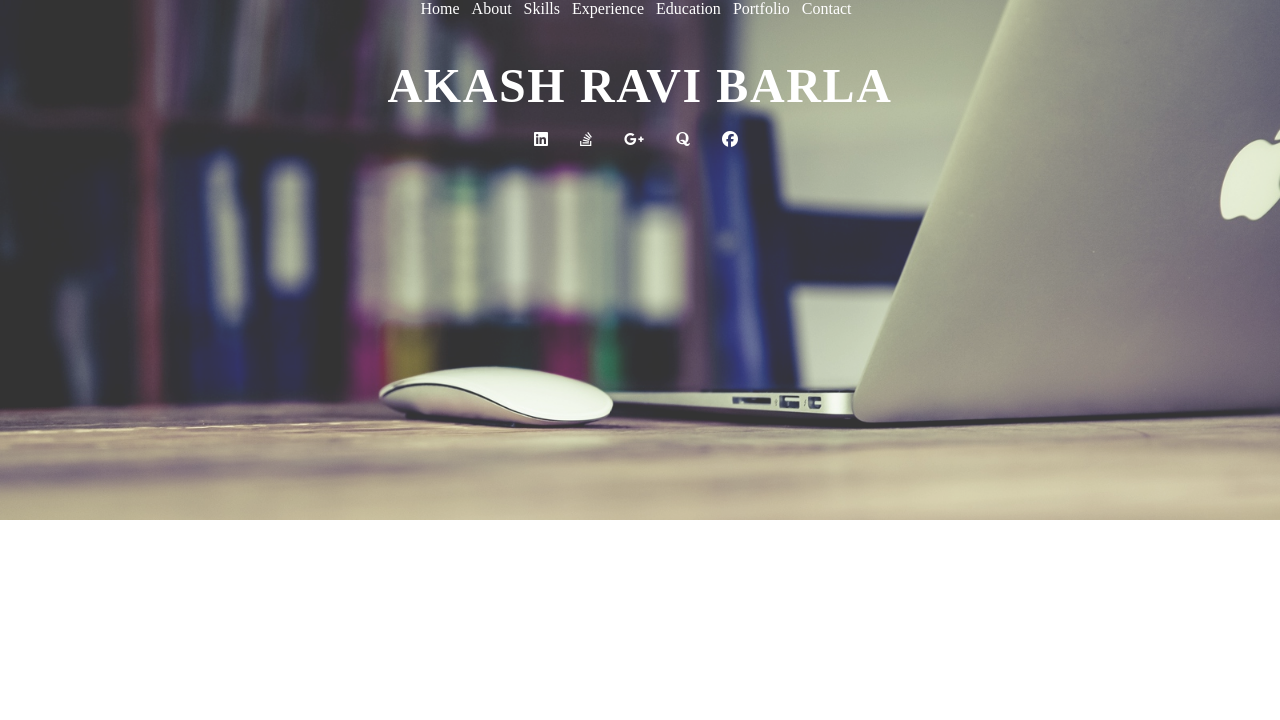
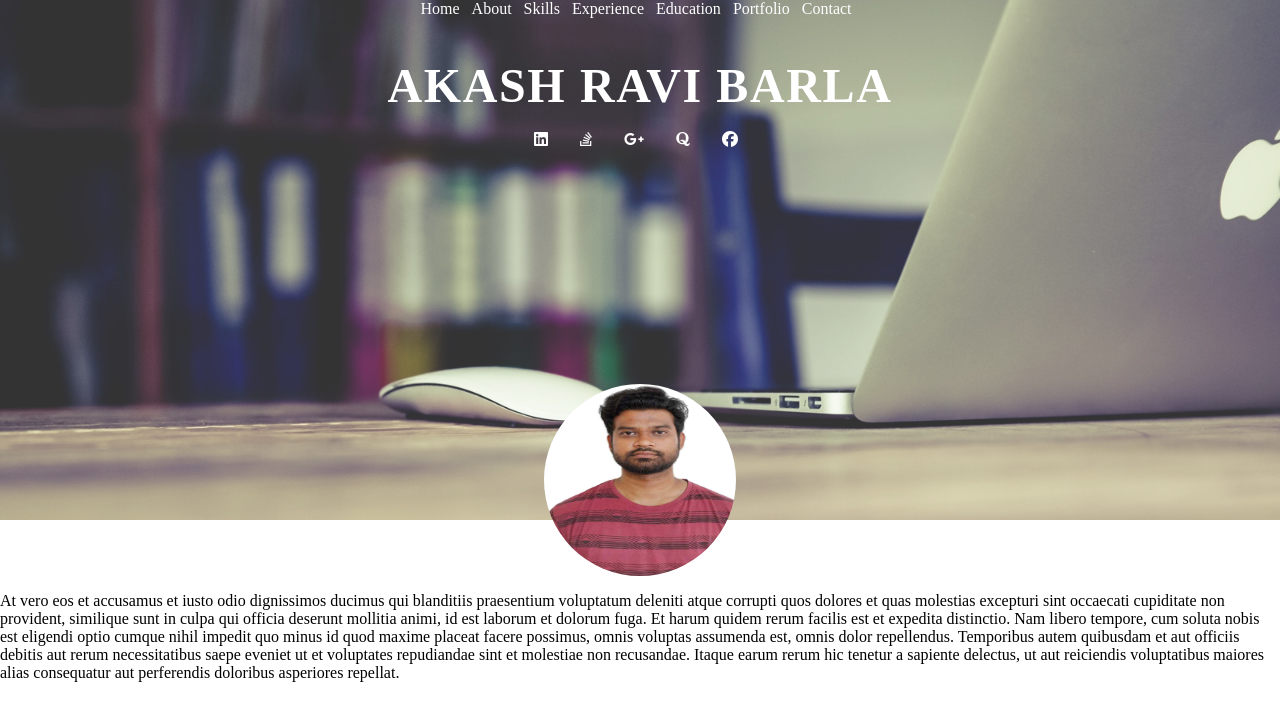
Before and after one commit to ravibarla/resume_project, a plain HTML site: page index.html in a window 1280 px wide. Drawn offline with Linux system fonts and the light colour scheme.

Commit message:
adding about

```diff
--- a/index.html
+++ b/index.html
@@ -49,6 +49,12 @@
 		</header>
 		<main>
 			<section id="about">
+				<div class="my-image">
+					<img src="image/ravi_image.jpg" alt="xhyz">
+				</div>
+				<p>
+					At vero eos et accusamus et iusto odio dignissimos ducimus qui blanditiis praesentium voluptatum deleniti atque corrupti quos dolores et quas molestias excepturi sint occaecati cupiditate non provident, similique sunt in culpa qui officia deserunt mollitia animi, id est laborum et dolorum fuga. Et harum quidem rerum facilis est et expedita distinctio. Nam libero tempore, cum soluta nobis est eligendi optio cumque nihil impedit quo minus id quod maxime placeat facere possimus, omnis voluptas assumenda est, omnis dolor repellendus. Temporibus autem quibusdam et aut officiis debitis aut rerum necessitatibus saepe eveniet ut et voluptates repudiandae sint et molestiae non recusandae. Itaque earum rerum hic tenetur a sapiente delectus, ut aut reiciendis voluptatibus maiores alias consequatur aut perferendis doloribus asperiores repellat.
+				</p>
 			</section>
 			<section id="skills">
 
--- a/style.css
+++ b/style.css
@@ -59,3 +59,22 @@ body{
 .social-icons li a i:hover{
 	box-shadow: 0px 0px 6px 4px rgba(230, 196, 196, 0.3);
 }
+
+#about{
+	height: auto;
+	width:100%;
+	position: relative;
+}
+
+.my-image{
+	height: 12rem;
+	width:12rem;
+	margin: auto;
+	margin-top: -17vh;
+}
+
+.my-image img{
+	height: 100%;
+	width:100%;
+	border-radius: 50%;
+}
```
Also changed, not shown: image/ravi_image.jpg (added).
